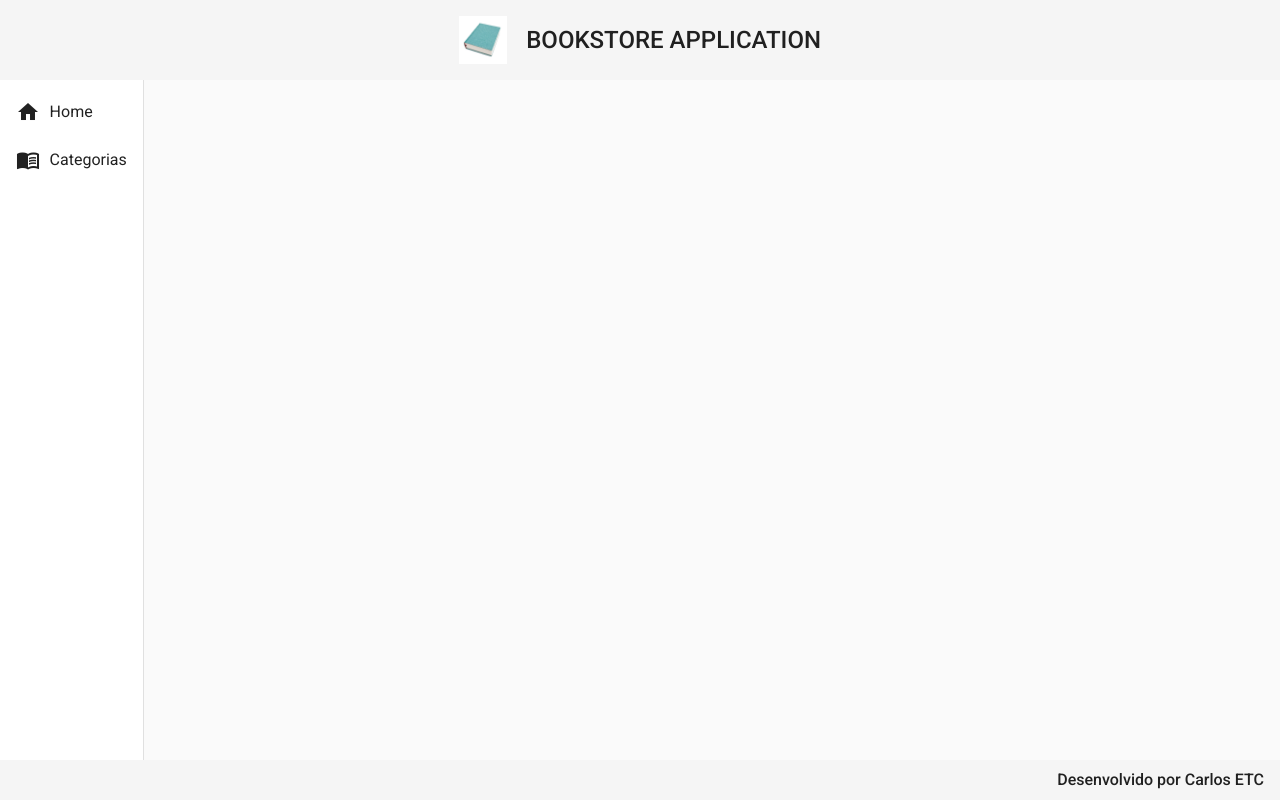
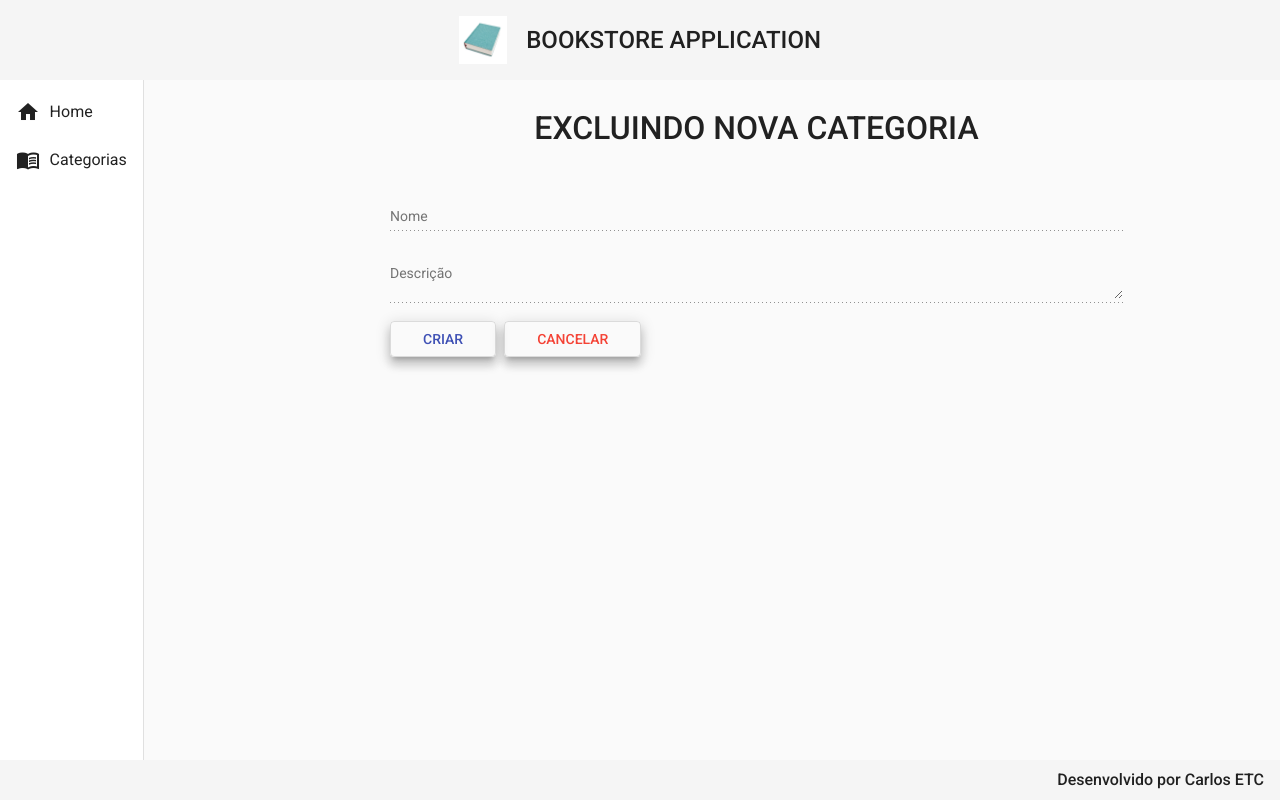
Before and after one commit to carlosetc/bookstore-front, an Angular app: page /categorias/delete/1 in a window 1280 px wide. Before the commit this address led to /. Built offline with nearby package versions, Linux system fonts and the light colour scheme.

Commit message:
Esqueleto do excluir categoria

```diff
--- a/src/app/app-routing.module.ts
+++ b/src/app/app-routing.module.ts
@@ -1,6 +1,7 @@
 import { NgModule } from '@angular/core';
 import { RouterModule, Routes } from '@angular/router';
 import { CategoriaCreateComponent } from './components/views/categoria/categoria-create/categoria-create.component';
+import { CategoriaDeleteComponent } from './components/views/categoria/categoria-delete/categoria-delete.component';
 import { CategoriaReadComponent } from './components/views/categoria/categoria-read/categoria-read.component';
 import { HomeComponent } from './components/views/home/home.component';
 
@@ -16,6 +17,10 @@
   {
     path: 'categorias/create',
     component: CategoriaCreateComponent
+  },
+  {
+    path: 'categorias/delete/:id',
+    component: CategoriaDeleteComponent
   }
 ];
 
--- a/src/app/app.module.ts
+++ b/src/app/app.module.ts
@@ -23,6 +23,7 @@
 import {MatInputModule} from '@angular/material/input';
 import {MatFormFieldModule} from '@angular/material/form-field';
 import {MatSnackBarModule} from '@angular/material/snack-bar';
+import { CategoriaDeleteComponent } from './components/views/categoria/categoria-delete/categoria-delete.component';
 
 @NgModule({
   declarations: [
@@ -33,6 +34,7 @@
     HomeComponent,
     CategoriaReadComponent,
     CategoriaCreateComponent,
+    CategoriaDeleteComponent,
   ],
   imports: [
     BrowserModule,
--- /dev/null
+++ b/src/app/components/views/categoria/categoria-delete/categoria-delete.component.css
@@ -0,0 +1,26 @@
+form {
+    text-align: center;
+    width: 70%;
+    margin: 2rem auto 0 auto;
+}
+
+h1 {
+    font-size: 2rem;
+    font-weight: 500;
+    margin-bottom: 3rem;
+}
+
+.form {
+    width: 100%;
+}
+
+.buttons {
+    width: 100%;
+    text-align: start;
+}
+
+button {
+    margin-right: .5rem;
+    padding-right: 2rem;
+    padding-left: 2rem;
+}
--- /dev/null
+++ b/src/app/components/views/categoria/categoria-delete/categoria-delete.component.html
@@ -0,0 +1,18 @@
+<form>
+    <h1>EXCLUINDO NOVA CATEGORIA</h1>
+
+    <mat-form-field class="form">
+        <mat-label>Nome</mat-label>
+        <input matInput type="text" name="nome" disabled />
+    </mat-form-field>
+
+    <mat-form-field class="form">
+        <mat-label>Descrição</mat-label>
+        <textarea matInput name="descricao" disabled></textarea>
+    </mat-form-field>
+
+    <div class="buttons">
+        <button class="mat-elevation-z8" mat-stroked-button color="primary">CRIAR</button>
+        <button class="mat-elevation-z8" mat-stroked-button color="warn">CANCELAR</button>
+    </div>
+</form>
--- /dev/null
+++ b/src/app/components/views/categoria/categoria-delete/categoria-delete.component.ts
@@ -0,0 +1,15 @@
+import { Component, OnInit } from '@angular/core';
+
+@Component({
+  selector: 'app-categoria-delete',
+  templateUrl: './categoria-delete.component.html',
+  styleUrls: ['./categoria-delete.component.css']
+})
+export class CategoriaDeleteComponent implements OnInit {
+
+  constructor() { }
+
+  ngOnInit(): void {
+  }
+
+}
--- a/src/app/components/views/categoria/categoria-read/categoria-read.component.html
+++ b/src/app/components/views/categoria/categoria-read/categoria-read.component.html
@@ -37,7 +37,7 @@
                     <a href="#" class="edit">
                         <i class="material-icons">edit</i>
                     </a>
-                    <a href="#" class="delete">
+                    <a routerLink="delete/{{ row.id }}" class="delete">
                         <i class="material-icons">delete</i>
                     </a>
                </td>
```
